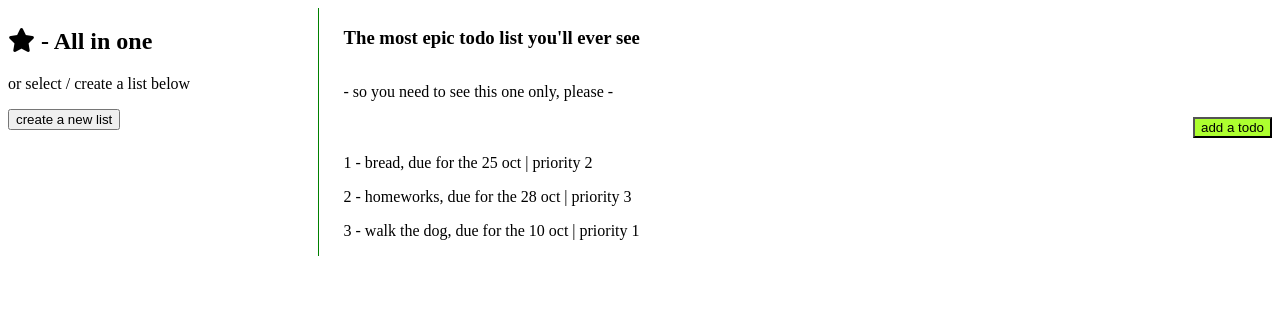
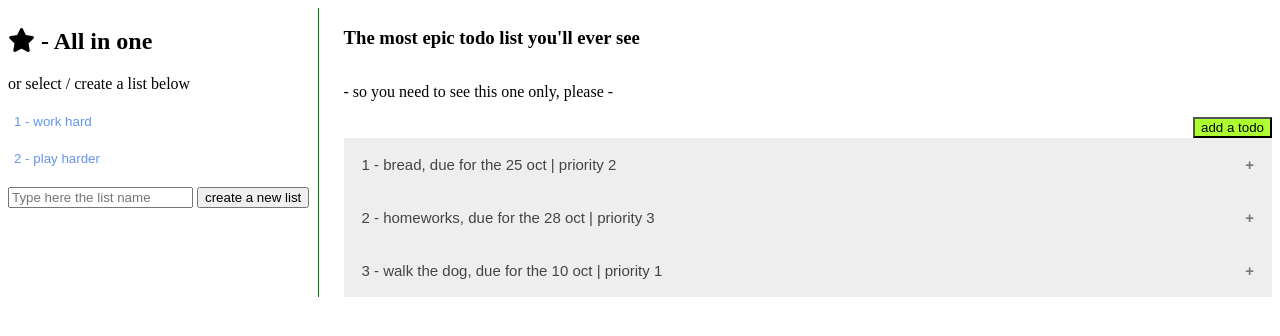
Before and after one commit to eramaan/todo-list, a website built with webpack: page src/template.html in a window 1280 px wide. Built offline with nearby package versions, Linux system fonts and the light colour scheme.

Commit message:
added lists and list creation logic, added accordion logic for todo

```diff
--- a/src/index.js
+++ b/src/index.js
@@ -4,6 +4,10 @@ import "./styles.css";
 // import odinImage from "./odin.png";
 // const image = document.createElement("img");
 // image.src = odinImage;
+
+
+
+
 
 
 // object constructor
@@ -17,33 +21,112 @@ function TodoItem(id, title, description, dueDate, priority, done, idList) {
     this.idList = idList;
 }
 
+function TodoList(id, title) {
+  this.id = id;
+  this.title = title;
+}
+
+
 // populate some random stuff
 const bread = new TodoItem("0", "bread", "buy the bread", "25 oct", "2", "FALSE", "1")
 const homeworks = new TodoItem("1", "homeworks", "do the homeworks", "28 oct", "3", "FALSE", "2")
 const dog = new TodoItem("2", "walk the dog", "walk the werewolf", "10 oct", "1", "TRUE", "1")
 
-console.log(bread);
-console.log(homeworks);
-console.log(dog);
+const work = new TodoList("0", "work hard")
+const play = new TodoList("1", "play harder")
 
 // create and populate the array of todo items
 const todoItemsArray = [];
-
 todoItemsArray.push(bread, homeworks, dog);
 
-//test on the console
-todoItemsArray.forEach((item, index) => {
-    const itemInfo = `Item ${index + 1}: Title = ${item.title}, id = ${item.id}`;
-console.log(itemInfo);
-  });
+
+const todoListsArray = [];
+todoListsArray.push(work, play);
+
 
 // display the first page
 const listContainer = document.getElementById("list-container");
 
-todoItemsArray.forEach((item, index) => {
-    const itemInfo = document.createElement('p');
-    itemInfo.textContent = `${index + 1} - ${item.title}, due for the ${item.dueDate} | priority ${item.priority}`;
-    listContainer.appendChild(itemInfo);
+function PopulateList() {
 
-console.log(itemInfo);
+  listContainer.innerHTML = "";
+
+  todoItemsArray.forEach((item, index) => {
+    const accordionTitle = document.createElement('button');
+    accordionTitle.textContent = `${index + 1} - ${item.title}, due for the ${item.dueDate} | priority ${item.priority}`;
+    accordionTitle.classList.add('accordion');
+
+    listContainer.appendChild(accordionTitle);
+
+
+    const accordionBody = document.createElement('div');
+    accordionBody.classList.add('panel');
+    accordionBody.setAttribute('id',`${item.id}`);
+
+    listContainer.appendChild(accordionBody);
+
+
+      const panelContent = document.getElementById(`${item.id}`);
+      const accordionP = document.createElement('p');
+      accordionP.textContent = `${item.description}`;
+      panelContent.appendChild(accordionP);
+
+    });
+
+}
+
+PopulateList();
+
+
+
+// PopulateList dovrebbe portarsi dietro l'id della lista: se vuoto o nullo li fa vedere tutti, altrimenti filtra solo perl'Id - oppure faccio una funzione diversa che viene richiamata solo dal click sulle liste che ha l'id, e l'altra funzione resta per popolare la prima pagina la prima volta
+
+
+
+// display the lists on the menu
+const projectContainer = document.getElementById("project-container");
+
+function PopulateMenu() {
+
+  projectContainer.innerHTML = "";
+
+  todoListsArray.forEach((item, index) => {
+    const listTitle = document.createElement('button');
+    listTitle.classList.add('btn-list');
+    listTitle.textContent = `${index + 1} - ${item.title}`;
+
+    projectContainer.appendChild(listTitle);
+
+    });
+
+}
+
+PopulateMenu();
+
+// create a new list
+const btnNewList = document.getElementById("btn-new-list")
+btnNewList.addEventListener("click", function() {
+  const listTitle = document.getElementById('listTitle').value;
+  const newList = new TodoList(todoListsArray.length + 1, listTitle)
+  todoListsArray.push(newList);
+  console.log(newList);
+  PopulateMenu();
+}
+)
+
+// accordion
+
+let acc = document.getElementsByClassName("accordion");
+let i;
+
+for (i = 0; i < acc.length; i++) {
+  acc[i].addEventListener("click", function() {
+    this.classList.toggle("active");
+    var panel = this.nextElementSibling;
+    if (panel.style.maxHeight) {
+      panel.style.maxHeight = null;
+    } else {
+      panel.style.maxHeight = panel.scrollHeight + "px";
+    }
   });
+}
--- a/src/styles.css
+++ b/src/styles.css
@@ -15,3 +15,53 @@
     background-color: greenyellow;
     align-self: flex-end;
 }
+
+.btn-list {
+    background-color: transparent;;
+    color: cornflowerblue;
+    border: 0px;
+    display: block;
+    margin: 20px 0;
+}
+
+.btn-list:active, .btn-list:hover {
+    color: darkblue;
+  }
+
+/* accordion */
+.accordion {
+    background-color: #eee;
+    color: #444;
+    cursor: pointer;
+    padding: 18px;
+    width: 100%;
+    border: none;
+    text-align: left;
+    outline: none;
+    font-size: 15px;
+    transition: 0.4s;
+  }
+
+  .active, .accordion:hover {
+    background-color: #ccc;
+  }
+
+  .accordion:after {
+    content: '\002B';
+    color: #777;
+    font-weight: bold;
+    float: right;
+    margin-left: 5px;
+  }
+
+  .active:after {
+    content: "\2212";
+  }
+
+  .panel {
+    padding: 0 18px;
+    background-color: white;
+    max-height: 0;
+    overflow: hidden;
+    transition: max-height 0.2s ease-out;
+  }
--- a/src/template.html
+++ b/src/template.html
@@ -18,9 +18,10 @@
             <div id="project-container">
 
             </div>
-            <button id="btn-new-list">
-                create a new list
-            </button>
+                <input type="text" placeholder="Type here the list name" id="listTitle" required>
+                <button id="btn-new-list">
+                    create a new list
+                </button>
         </section>
 
         <section id="main">
```
